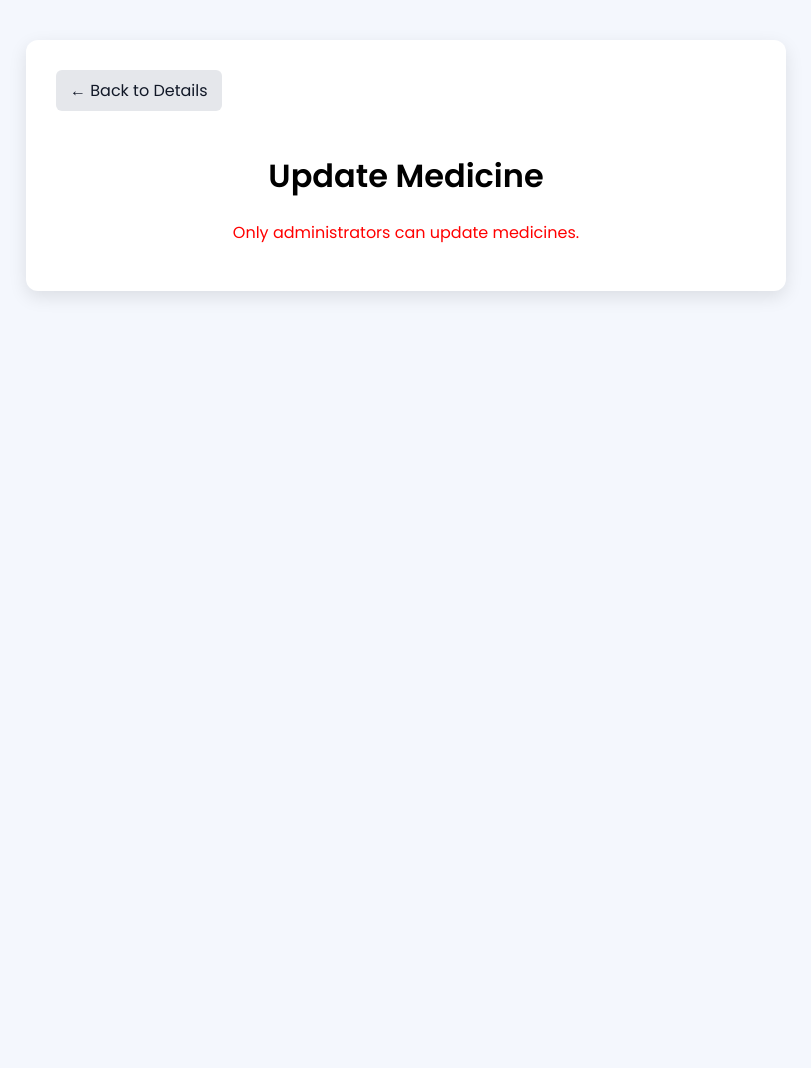
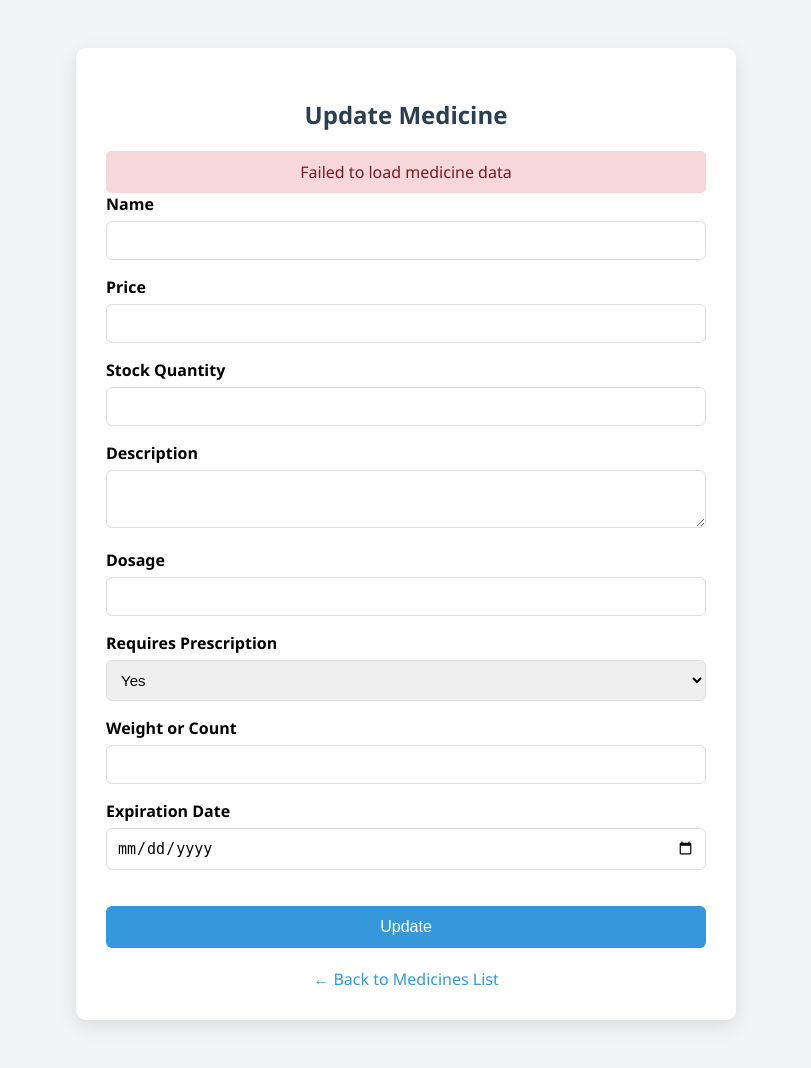
Before and after one commit to ABDULKARIM-BOUTA/Pharmacy-website, a Django app: page /medicine/1/update/ in a window 1280 px wide. Shown: the whole page, without its empty margins (234-1045 px from the left). Before the commit the page ends 297 px from the top, so only its background shows below. Run offline with Django 5.2, Linux system fonts and the light colour scheme; data that the repository does not hold is empty.

Commit message:
fixing medicine update bug

```diff
--- a/medicine/views.py
+++ b/medicine/views.py
@@ -32,6 +32,7 @@
     serializer_class = MedicineSerializer
     queryset = Medicine.objects.all()
     permission_classes = [IsAdminUser]
+
 #------------------------------------------------
 
 """Templates views"""
--- a/templates/medicine/update.html
+++ b/templates/medicine/update.html
@@ -1,85 +1,221 @@
-{% load static %}
 <!DOCTYPE html>
 <html lang="en">
 <head>
   <meta charset="UTF-8">
   <title>Update Medicine</title>
   <meta name="viewport" content="width=device-width, initial-scale=1.0">
-    <link href="https://fonts.googleapis.com/css2?family=Poppins:wght@400;600&display=swap" rel="stylesheet">
   <style>
     body {
-            font-family: 'Poppins', sans-serif;
-            background-color: #f4f7fd;
-            margin: 0;
+      font-family: 'Segoe UI', sans-serif;
+      background: #f3f4f6;
       padding: 40px;
-            display: flex;
-            justify-content: center;
-            align-items: flex-start;
     }
-        .container {
-            background: white;
+    .card {
+      max-width: 600px;
+      margin: auto;
+      background: #fff;
       padding: 30px;
-            border-radius: 12px;
-            box-shadow: 0 6px 18px rgba(0,0,0,0.1);
-            width: 100%;
-            max-width: 700px;
+      border-radius: 10px;
+      box-shadow: 0 6px 20px rgba(0,0,0,0.1);
     }
-        h1 {
+    h2 {
       text-align: center;
       margin-bottom: 20px;
+      color: #2c3e50;
     }
-        form label {
-            font-weight: 500;
+    .form-group {
+      margin-bottom: 16px;
+    }
+    label {
       display: block;
-            margin-top: 15px;
+      margin-bottom: 6px;
+      font-weight: 600;
     }
     input, textarea, select {
       width: 100%;
       padding: 10px;
-            margin-top: 5px;
-            border: 1px solid #ccc;
+      border: 1px solid #ddd;
       border-radius: 6px;
-            font-size: 14px;
+      font-size: 15px;
+      box-sizing: border-box;
     }
-        button {
+    .btn {
+      padding: 12px 20px;
+      border: none;
+      background: #3498db;
+      color: white;
+      font-size: 16px;
+      border-radius: 6px;
+      cursor: pointer;
       margin-top: 20px;
       width: 100%;
-            background-color: #4f46e5;
-            color: white;
-            padding: 12px;
-            border: none;
-            border-radius: 6px;
-            font-size: 16px;
-            cursor: pointer;
     }
-        button:hover {
-            background-color: #4338ca;
+    .btn:hover {
+      background: #2980b9;
     }
-        .back-btn {
-            display: inline-block;
-            margin-bottom: 20px;
-            background: #e5e7eb;
-            padding: 8px 14px;
-            border-radius: 6px;
+    .message {
+      padding: 10px;
+      margin-top: 20px;
+      border-radius: 5px;
+      text-align: center;
+      display: none;
+    }
+    .success {
+      background-color: #d4edda;
+      color: #155724;
+    }
+    .error {
+      background-color: #f8d7da;
+      color: #721c24;
+      }
+      .back-link {
+  display: block;
+  margin-top: 20px;
+  text-align: center;
+  color: #3498db;
   text-decoration: none;
-            color: #111827;
+  font-weight: 500;
 }
+.back-link:hover {
+  text-decoration: underline;
+}
+
   </style>
 </head>
 <body>
-<div class="container">
-    <a href="{% url 'medicine:page-detail' pk=medicine.pk %}" class="back-btn">← Back to Details</a>
-    <h1>Update Medicine</h1>
+  <div class="card">
+    <h2>Update Medicine</h2>
+    <div id="message" class="message"></div>
 
-    {% if user.is_superuser %}
-        <form method="post">
-            {% csrf_token %}
-            {{ form.as_p }}
-            <button type="submit">Update Medicine</button>
-        </form>
-    {% else %}
-        <p style="text-align:center; color:red;">Only administrators can update medicines.</p>
-    {% endif %}
+    <div class="form-group">
+      <label for="name">Name</label>
+      <input type="text" id="name">
     </div>
+
+    <div class="form-group">
+      <label for="price">Price</label>
+      <input type="number" id="price" step="0.01">
+    </div>
+
+    <div class="form-group">
+      <label for="stock_quantity">Stock Quantity</label>
+      <input type="number" id="stock_quantity">
+    </div>
+
+    <div class="form-group">
+      <label for="description">Description</label>
+      <textarea id="description"></textarea>
+    </div>
+
+    <div class="form-group">
+      <label for="dosage">Dosage</label>
+      <input type="text" id="dosage">
+    </div>
+
+    <div class="form-group">
+      <label for="requires_prescription">Requires Prescription</label>
+      <select id="requires_prescription">
+        <option value="true">Yes</option>
+        <option value="false">No</option>
+      </select>
+    </div>
+
+    <div class="form-group">
+      <label for="weight_or_count">Weight or Count</label>
+      <input type="text" id="weight_or_count">
+    </div>
+
+    <div class="form-group">
+      <label for="expiration_date">Expiration Date</label>
+      <input type="date" id="expiration_date">
+    </div>
+
+    <button class="btn" onclick="updateMedicine()">Update</button>
+
+      <a href="{% url 'medicine:page-list' %}" class="back-link">← Back to Medicines List</a>
+
+  </div>
+
+  <script>
+    const medicineId = {{ pk }};
+    const apiUrl = "{% url 'medicine:api-update' pk=0 %}".replace("0", medicineId);
+    const messageEl = document.getElementById('message');
+
+    function showMessage(text, type) {
+      messageEl.textContent = text;
+      messageEl.className = `message ${type}`;
+      messageEl.style.display = "block";
+    }
+
+    function getCookie(name) {
+      let cookieValue = null;
+      if (document.cookie && document.cookie !== "") {
+        const cookies = document.cookie.split(";");
+        for (let cookie of cookies) {
+          cookie = cookie.trim();
+          if (cookie.startsWith(name + "=")) {
+            cookieValue = decodeURIComponent(cookie.slice(name.length + 1));
+            break;
+          }
+        }
+      }
+      return cookieValue;
+    }
+
+    // Load existing data
+    fetch(apiUrl)
+      .then(response => response.json())
+      .then(data => {
+        document.getElementById("name").value = data.name || "";
+        document.getElementById("price").value = data.price || "";
+        document.getElementById("stock_quantity").value = data.stock_quantity || "";
+        document.getElementById("description").value = data.description || "";
+        document.getElementById("dosage").value = data.dosage || "";
+        document.getElementById("requires_prescription").value = data.requires_prescription ? "true" : "false";
+        document.getElementById("weight_or_count").value = data.weight_or_count || "";
+        document.getElementById("expiration_date").value = data.expiration_date || "";
+      })
+      .catch(err => showMessage("Failed to load medicine data", "error"));
+
+    function updateMedicine() {
+      const payload = {
+        name: document.getElementById("name").value,
+        price: document.getElementById("price").value,
+        stock_quantity: document.getElementById("stock_quantity").value,
+        description: document.getElementById("description").value,
+        dosage: document.getElementById("dosage").value,
+        requires_prescription: document.getElementById("requires_prescription").value === "true",
+        weight_or_count: document.getElementById("weight_or_count").value,
+        expiration_date: document.getElementById("expiration_date").value,
+      };
+
+      fetch(apiUrl, {
+        method: "PUT",
+        headers: {
+          "Content-Type": "application/json",
+          "X-CSRFToken": getCookie("csrftoken")
+        },
+        body: JSON.stringify(payload)
+      })
+      .then(response => {
+        if (!response.ok) {
+          return response.json().then(data => {
+            throw new Error(data.detail || "Update failed");
+          });
+        }
+        return response.json();
+      })
+.then(data => {
+        showMessage('Medicine updated successfully! Redirecting...', 'success');
+        setTimeout(() => {
+            window.location.href = `/medicine/${medicineId}/detail/`;
+        }, 1500);
+    })
+    .catch(error => {
+        showMessage(error.message, 'error');
+        console.error('Error:', error);
+    });
+}
+  </script>
 </body>
 </html>
```
Also changed, not shown: templates/medicine/detail.html (+19 -1 lines), db.sqlite3. Lines whose indentation alone changed are shown as unchanged.
